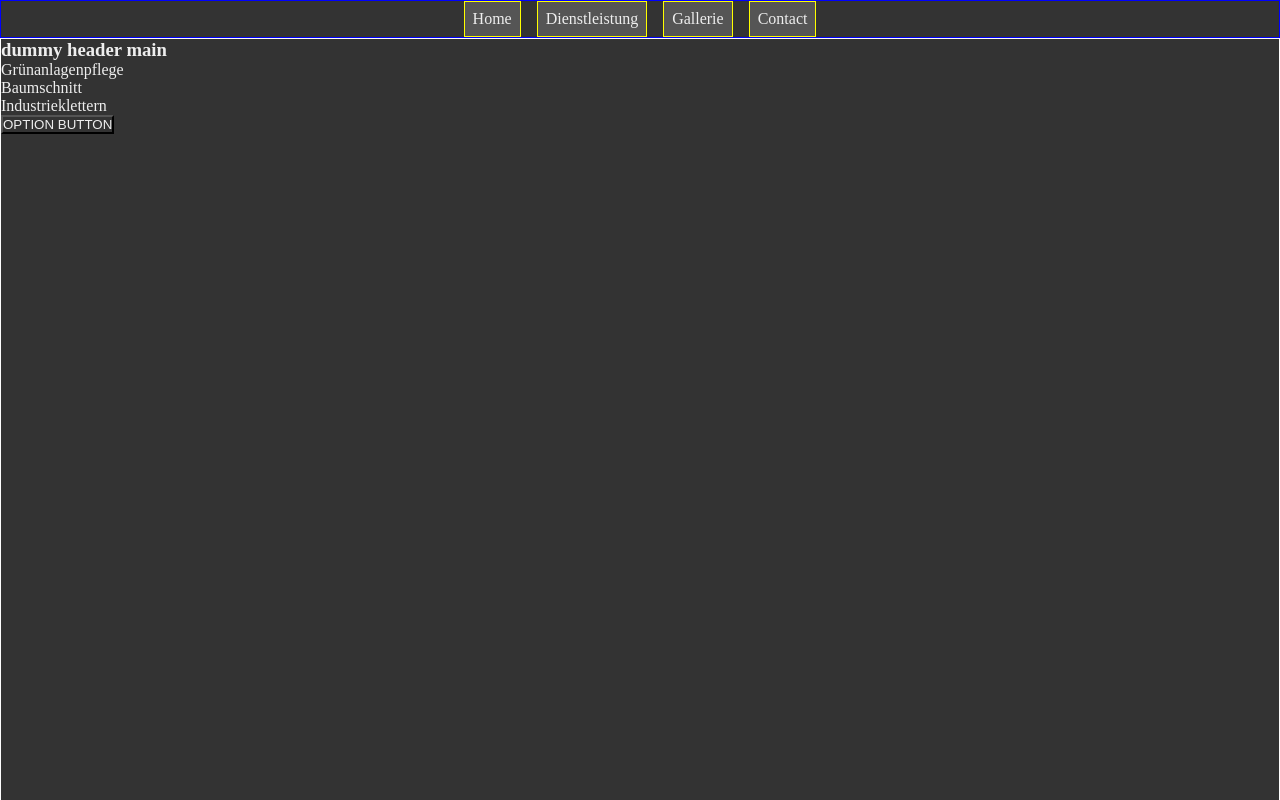
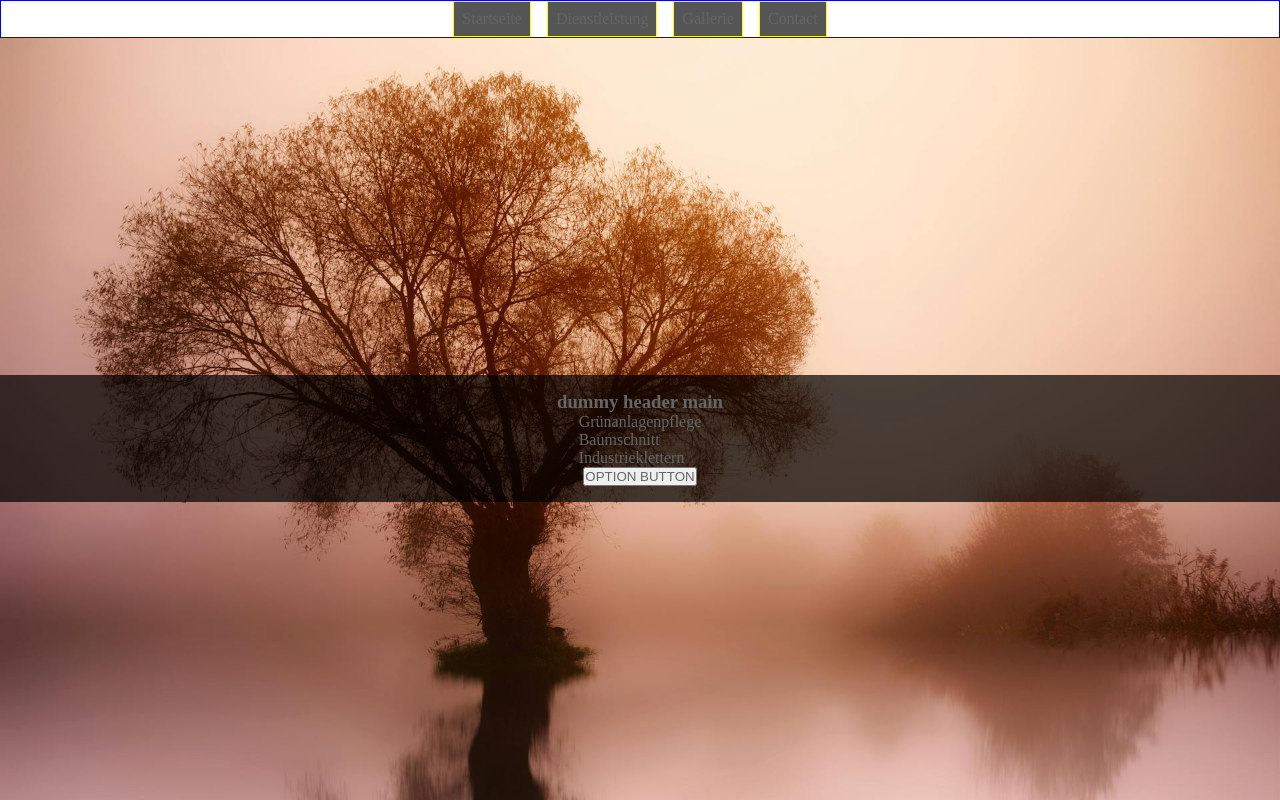
Before and after one commit to Schw4lbe/hp-kv, a Vue app: page / in a window 1280 px wide. Shown: the top 800 px of the page. Built offline with nearby package versions, Linux system fonts and the light colour scheme.

Commit message:
styling changes for main section.

```diff
--- a/public/css/main.css
+++ b/public/css/main.css
@@ -34,13 +34,29 @@
   /* temp styling for build */
   min-height: 800px;
   width: 100%;
-  border: 1px solid white;
+}
+
+.section-main-container {
+  background-image: url("../img/sectionmainbg.jpg");
+  background-repeat: no-repeat;
+  background-size: cover;
+  display: flex;
+  justify-content: center;
+  align-items: center;
+}
+.section-main-container .section-main-banner-container {
+  display: flex;
+  flex-direction: column;
+  justify-content: center;
+  align-items: center;
+  width: 100%;
+  padding: 1rem;
+  background: rgba(0, 0, 0, 0.7);
 }
 
 * {
   margin: 0;
   padding: 0;
   box-sizing: border-box;
-  background-color: #333;
-  color: #eee;
+  color: #666;
 }/*# sourceMappingURL=main.css.map */
--- a/src/assets/data/content.json
+++ b/src/assets/data/content.json
@@ -1,7 +1,7 @@
 {
     "navItemData": [
         {
-            "title": "Home"
+            "title": "Startseite"
         },
         {
             "title": "Dienstleistung"
@@ -48,7 +48,7 @@
     },
     "footerItemData": [
         {
-            "title": "Home",
+            "title": "Startseite",
             "url": "#"
         },
         {
--- a/src/assets/scss/main.scss
+++ b/src/assets/scss/main.scss
@@ -2,12 +2,13 @@
 @use "partials/navbar-main";
 @use "partials/footer-main";
 @use "partials/home-view";
+@use "partials/main-section";
 
 * {
   margin: 0;
   padding: 0;
   box-sizing: border-box;
 
-  background-color: #333;
-  color: #eee;
+  // background-color: #333;
+  color: #666;
 }
--- a/src/assets/scss/partials/_home-view.scss
+++ b/src/assets/scss/partials/_home-view.scss
@@ -8,5 +8,5 @@
   /* temp styling for build */
   min-height: 800px;
   width: 100%;
-  border: 1px solid white;
+  // border: 1px solid white;
 }
--- /dev/null
+++ b/src/assets/scss/partials/_main-section.scss
@@ -0,0 +1,22 @@
+// @use "../abstracts/" as *;
+
+.section-main-container {
+  background-image: url("../img/sectionmainbg.jpg");
+  background-repeat: no-repeat;
+  background-size: cover;
+
+  display: flex;
+  justify-content: center;
+  align-items: center;
+
+  .section-main-banner-container {
+    display: flex;
+    flex-direction: column;
+    justify-content: center;
+    align-items: center;
+
+    width: 100%;
+    padding: 1rem;
+    background: rgba($color: #000000, $alpha: 0.7);
+  }
+}
--- a/src/components/MainSection.vue
+++ b/src/components/MainSection.vue
@@ -1,8 +1,7 @@
 <template>
   <section class="section-main-container">
-    <div class="section-main-background">
+    <div class="section-main-banner-container">
       <h3 class="section-main-header">dummy header main</h3>
-      <div class="section-main-banner-container">
       <div class="section-main-logo"></div>
       <div class="section-main-content">
         <div
@@ -15,7 +14,6 @@
       </div>
       <div class="section-main-options">
         <button class="main-option-btn">OPTION BUTTON</button>
-        </div>
       </div>
     </div>
   </section>
```
Also changed, not shown: public/img/sectionmainbg.jpg (added), 1 other file (tests, documents, lock files or other folders). Lines whose indentation alone changed are shown as unchanged.
